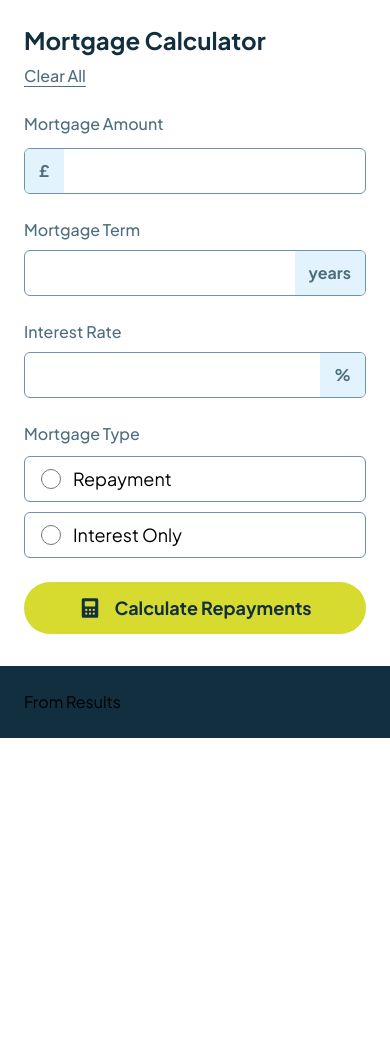
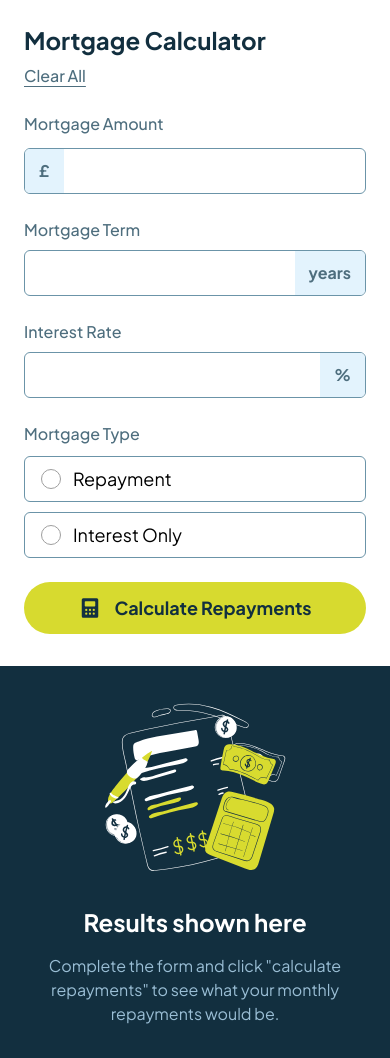
Before and after one commit to tOnski86/react-mortgage-calculator, a React (Vite) app: page / in a window 390 px wide. Before the commit the page ends 844 px from the top, so only its background shows below. Built offline with nearby package versions, Linux system fonts and the light colour scheme.

Commit message:
Implement placeholder mobile styles

```diff
--- a/src/App.jsx
+++ b/src/App.jsx
@@ -9,7 +9,7 @@ function App() {
   return (
     <div className='grid grid-cols-1 sm:grid-cols-2'>
       <Calculator />
-      {results ? <Placeholder /> : <Results />}
+      {results ? <Results /> : <Placeholder />}
     </div>
   );
 }
--- a/src/components/Form.jsx
+++ b/src/components/Form.jsx
@@ -67,7 +67,7 @@ function Form() {
                 name='mortgageType'
                 value='repayment'
                 id='repayment'
-                className='absolute top-1/2 -translate-y-1/2 h-5 w-5'
+                className='absolute top-1/2 -translate-y-1/2 h-5 w-5 accent-[#95972e] opacity-70'
               />
               <label
                 htmlFor='repayment'
@@ -77,13 +77,13 @@ function Form() {
               </label>
             </div>
 
-            <div className='px-4 py-2 w-full border border-slate-500 rounded-md text-lg flex gap-4 relative hover:border-yellow transition-colors [&>input:checked]:bg-yellow'>
+            <div className='px-4 py-2 w-full border border-slate-500 rounded-md text-lg flex gap-4 relative hover:border-yellow transition-colors'>
               <input
                 type='radio'
                 name='mortgageType'
                 value='interestOnly'
                 id='interestOnly'
-                className='absolute top-1/2 -translate-y-1/2 h-5 w-5'
+                className='absolute top-1/2 -translate-y-1/2 h-5 w-5 accent-[#95972e] opacity-70 transition-colors'
               />
               <label
                 htmlFor='interestOnly'
--- a/src/components/Placeholder.jsx
+++ b/src/components/Placeholder.jsx
@@ -1,7 +1,14 @@
+import iconPlaceholder from '/illustration-empty.svg';
+
 function Placeholder() {
   return (
-    <div className='bg-slate-900 p-6'>
-      <h1>From Placeholder</h1>
+    <div className='bg-slate-900 px-6 py-8 flex flex-col items-center text-center gap-4'>
+      <img src={iconPlaceholder} alt='' />
+      <h1 className='text-2xl font-bold text-white'>Results shown here</h1>
+      <p className='text-slate-300'>
+        Complete the form and click &quot;calculate repayments&quot; to see what
+        your monthly repayments would be.
+      </p>
     </div>
   );
 }
```
